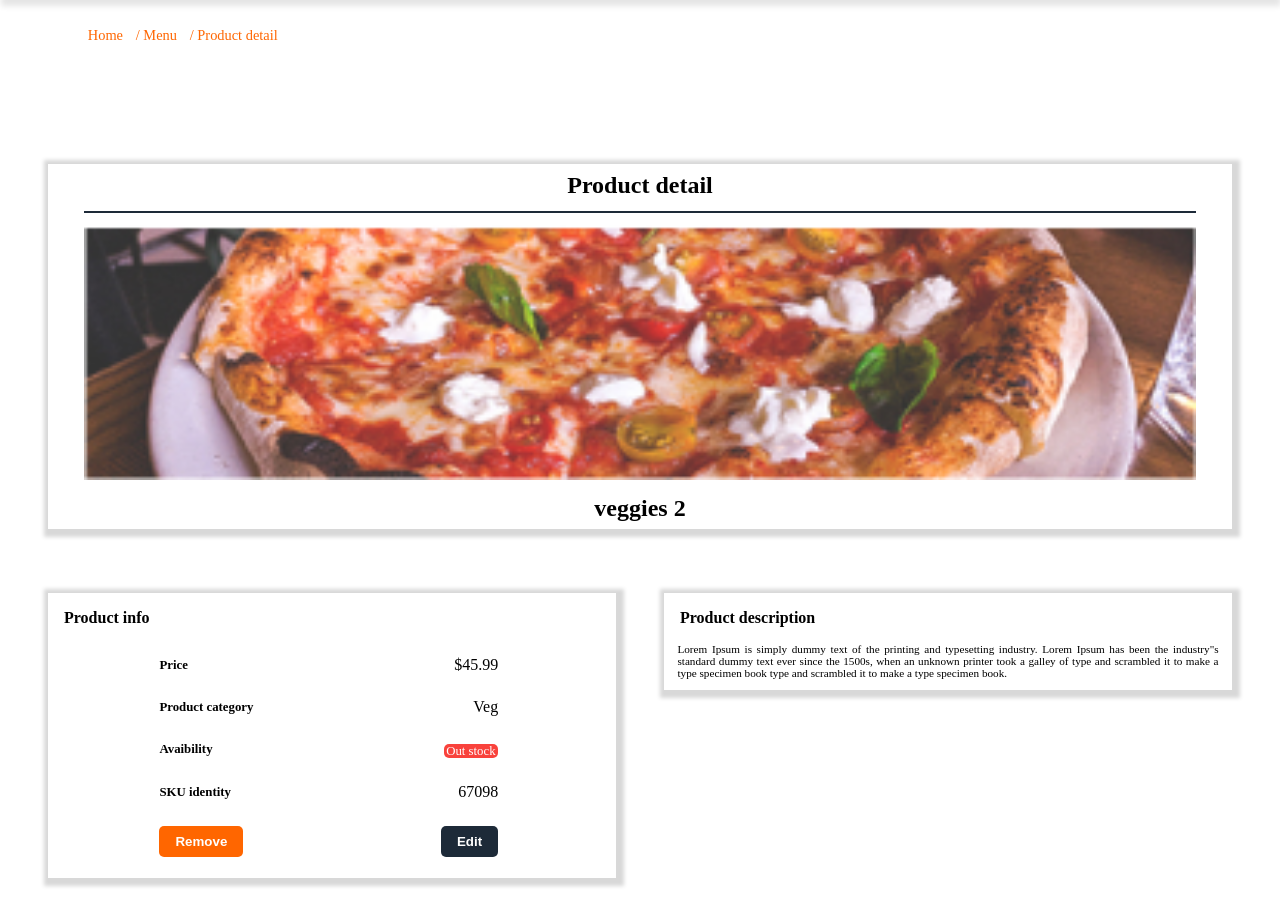
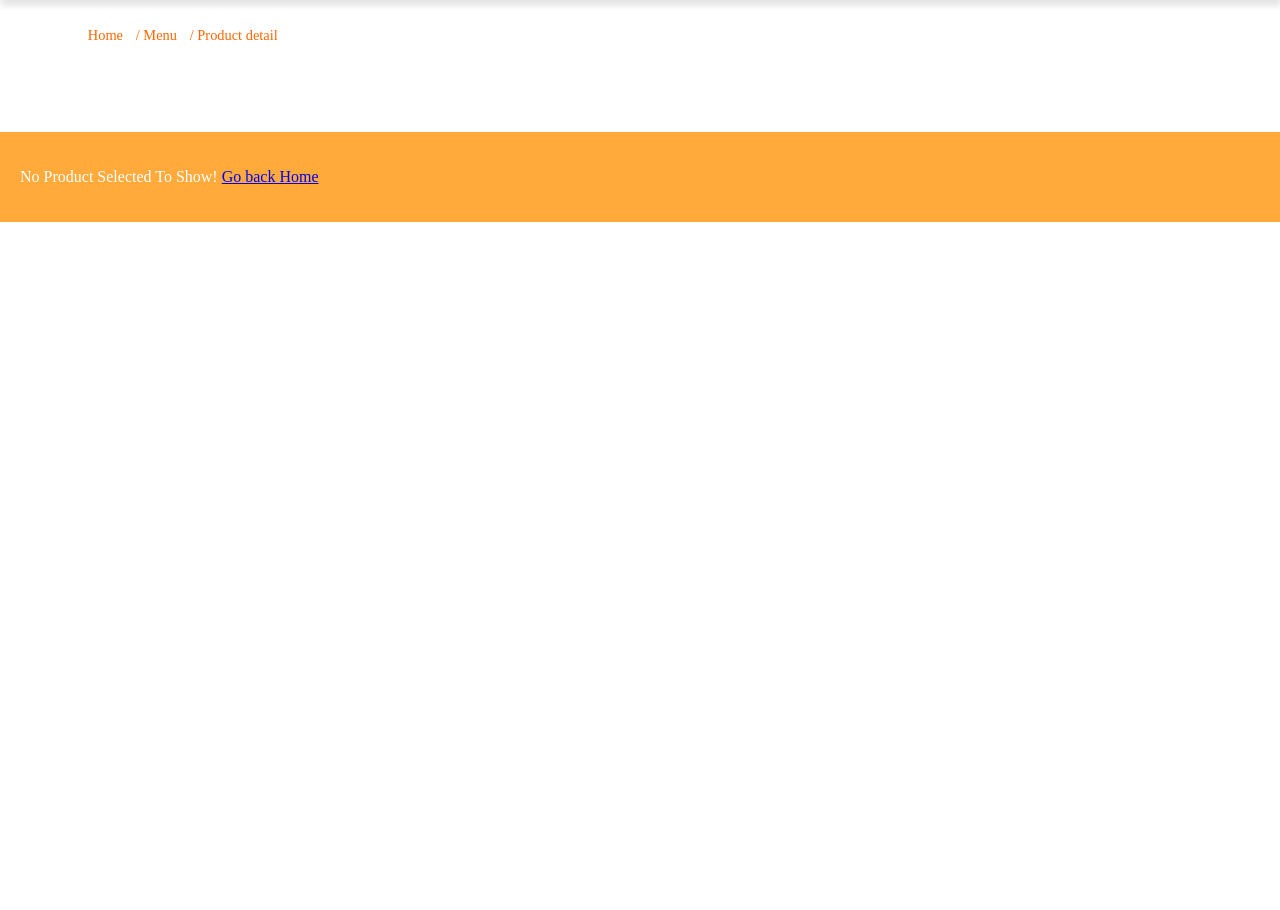
Before and after one commit to saadchaay/Brief4_gestionStock, a PHP site: page /product_detail.php in a window 1280 px wide. Shown: the part 57-967 px from the top of the page. After the commit the page ends 279 px from the top, so only its background shows below. Run offline with PHP 8.4, Linux system fonts and the light colour scheme; a user stored in the database is signed in; some libraries are stand-ins or nearby versions.

Commit message:
last update

```diff
--- /dev/null
+++ b/web/corrige.txt
@@ -0,0 +1,2 @@
+button RESET
+page details
--- a/web/css/_mixins.scss
+++ b/web/css/_mixins.scss
@@ -340,3 +340,13 @@
             }
         }
 }
+
+@mixin alert() {
+    padding: 20px;
+    background-color: #ffaa3b; /* Red */
+    color: white;
+    margin-bottom: 15px;
+    p{
+        white-space: nowrap;
+    }
+}
--- a/web/css/categorie.scss
+++ b/web/css/categorie.scss
@@ -177,7 +177,7 @@
         @include style-msg(135px,.6em,50%,#f9423c,#ffebea);
     }
     .confirmation-msg {
-        @include confirm-msg(35%,7%,85%);
+        @include confirm-msg(35%,13%,75%);
     }
 }
 
@@ -268,7 +268,7 @@
         @include style-msg(100px,.6em,45%,#f9423c,#ffebea);
     }
     .confirmation-msg {
-        @include confirm-msg(35%,7%,85%);
+        @include confirm-msg(190px,25%,50%);
         white-space: wrap;
     }
 }
--- a/web/css/productDetail.css
+++ b/web/css/productDetail.css
@@ -820,6 +820,16 @@
     text-align: justify;
     font-size: 0.7em;
   }
+  .alert {
+    padding: 20px;
+    background-color: #ffaa3b;
+    /* Red */
+    color: white;
+    margin-bottom: 15px;
+  }
+  .alert p {
+    white-space: nowrap;
+  }
 }
 
 @media screen and (min-width: 641px) and (max-width: 950px) {
@@ -951,6 +961,16 @@
     text-align: justify;
     font-size: 0.9em;
   }
+  .alert {
+    padding: 20px;
+    background-color: #ffaa3b;
+    /* Red */
+    color: white;
+    margin-bottom: 15px;
+  }
+  .alert p {
+    white-space: nowrap;
+  }
 }
 
 @media screen and (min-width: 951px) and (max-width: 1920px) {
@@ -1079,5 +1099,15 @@
     text-align: justify;
     font-size: 0.7em;
   }
+  .alert {
+    padding: 20px;
+    background-color: #ffaa3b;
+    /* Red */
+    color: white;
+    margin-bottom: 15px;
+  }
+  .alert p {
+    white-space: nowrap;
+  }
 }
 /*# sourceMappingURL=productDetail.css.map */
--- a/web/css/productDetail.scss
+++ b/web/css/productDetail.scss
@@ -27,6 +27,9 @@
             }
         }
     }
+    .alert {
+        @include alert ;
+    }
 }
 
 // medium desktop ...
@@ -55,6 +58,9 @@
             }
         }
     }
+    .alert {
+        @include alert ;
+    }
 }
 
 // large Desktop
@@ -82,4 +88,7 @@
             }
         }
     }
+    .alert {
+        @include alert ;
+    }
 }
--- a/web/pages/category.php
+++ b/web/pages/category.php
@@ -121,7 +121,7 @@
                 </div>
             </div>
             <div class="btns">
-                <button type="reset">Reset</button>
+                <button id="resetBtn" type="reset">Reset</button>
                 <button id="updateBtn" type="submit">Submit</button>
             </div>
         </form>
--- a/web/pages/product_detail.php
+++ b/web/pages/product_detail.php
@@ -128,49 +128,12 @@
                     </div>' ;
                 }
                 else {
-                    echo '<div class="top-side">
-                        <h4>Product detail</h4>
-                        <div class="line-title"></div>
-                        <img class="product-img" src="../images/veggies 2.jpg" alt="">
-                        <h4>veggies 2</h4>
-                    </div>
-                    <div class="bottom-side">
-                        <div class="product-info">
-                            <h5>Product info</h5>
-                            <table>
-                                <tr>
-                                    <th>Price</th>
-                                    <td>$45.99</td>
-                                </tr>
-                                <tr>
-                                    <th>Product category</th>
-                                    <td>Veg</td>
-                                </tr>
-                                <tr>
-                                    <th>Avaibility</th>
-                                    <td><span id="status-stock">Out stock</span></td>
-                                </tr>
-                                <tr>
-                                    <th>SKU identity</th>
-                                    <td>67098</td>
-                                </tr>
-                                <tr>
-                                    <th>
-                                        <form action=""><button type="submit">Remove</button></form>
-                                    </th>
-                                    <td>
-                                        <form action=""><button type="submit">Edit</button></form>
-                                    </td>
-                                </tr>
-                            </table>
-                        </div>
-                        <div class="product-desc">
-                            <h5>Product description</h5>
-                            <p>Lorem Ipsum is simply dummy text of the printing and typesetting industry. Lorem Ipsum has been the industry"s standard dummy text ever since the 1500s, when an unknown printer took a galley of type and scrambled it to make a type specimen book type and scrambled it to make a type specimen book.</p>
-                        </div>
-                    </div> ' ;
+                    echo '<div class="alert alert-warning" role="alert">
+                           <p>No Product Selected To Show! <a href="dashboard.php">Go back Home</a></p>
+                        </div>' ;
                 }
             ?>
+
         </div>
     </section>
 
--- a/web/pages/product_list.php
+++ b/web/pages/product_list.php
@@ -134,7 +134,8 @@
                 </div>
             </div>
             <div class="btns">
-                <button type="reset">Reset</button>
+
+                <button id="reset-btn" type="reset">Reset</button>
                 <button id="btn-submit" type="submit">Submit</button>
             </div>
         </form>
```
Also changed, not shown: web/css/categorie.css (+5 -5 lines), web/js/catg_function.js (+7 -1 lines), web/js/product.js (+11 -1 lines), 3 other files.
